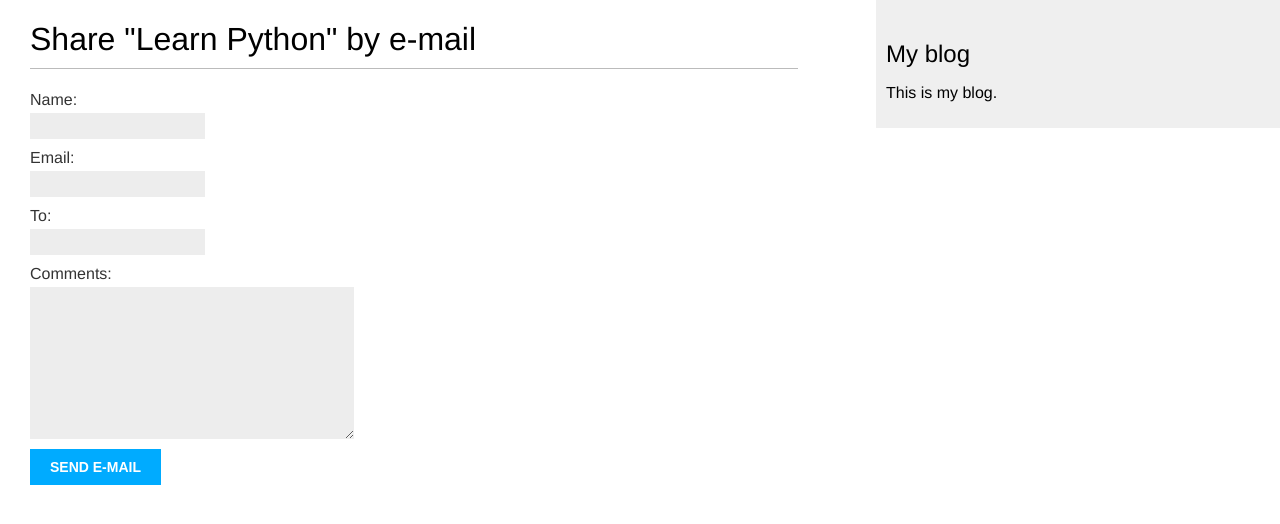
After one commit to wiky-avis/Blog, a Django app: page /blog/5/share/ in a window 1280 px wide. The commit adds this page. Shown: the top 524 px of the page. Run offline with Django 3.2, Linux system fonts and the light colour scheme; data comes from the database, SQL or seed files in the repository; both versions use the stored data as it was after the commit.

Commit message:
the 'Share article by e-mail' function

```diff
--- /dev/null
+++ b/mysite/blog/forms.py
@@ -0,0 +1,7 @@
+from django import forms
+
+class EmailPostForm(forms.Form):
+    name = forms.CharField(max_length=25)
+    email = forms.EmailField()
+    to = forms.EmailField()
+    comments = forms.CharField(required=False, widget=forms.Textarea)
--- a/mysite/blog/templates/blog/post/detail.html
+++ b/mysite/blog/templates/blog/post/detail.html
@@ -4,4 +4,7 @@
   <h1>{{ post.title }}</h1>
   <p class="date">Published {{ post.publish }} by {{ post.author }}</p>
   {{ post.body|linebreaks }}
+  <p>
+    <a href="{% url 'blog:post_share' post.id %}">Share this post</a>
+  </p>
 {% endblock %}
--- /dev/null
+++ b/mysite/blog/templates/blog/post/share.html
@@ -0,0 +1,15 @@
+{% extends "blog/base.html" %}
+{% block title %}Share a post{% endblock %}
+{% block content %}
+  {% if sent %}
+    <h1>E-mail successfully sent</h1>
+    <p>"{{ post.title }}" was successfully sent to {{ form.cleaned_data.to }}.</p>
+  {% else %}
+    <h1>Share "{{ post.title }}" by e-mail</h1>
+    <form action="." method="post">
+      {{ form.as_p }}
+      {% csrf_token %}
+      <input type="submit" value="Send e-mail">
+    </form>
+  {% endif %}
+{% endblock %}
--- a/mysite/blog/urls.py
+++ b/mysite/blog/urls.py
@@ -11,4 +11,6 @@ urlpatterns = [
         '<int:year>/<int:month>/<int:day>/<slug:post>/', views.post_detail,
         name='post_detail'
         ),
+    # для обработчика оправки писем
+    path('<int:post_id>/share/', views.post_share, name='post_share'),
 ]
--- a/mysite/blog/views.py
+++ b/mysite/blog/views.py
@@ -5,6 +5,10 @@ from django.core.paginator import Paginator, EmptyPage, PageNotAnInteger
 # ListView базовый класс обработчика списков позволяет отображать несколько
 # объектов любого типа.
 from django.views.generic import ListView
+# форма для отправки писем
+from .forms import EmailPostForm
+from django.core.mail import send_mail
+
 
 # вместо этой функции написали class PostListView, который намного меньше по
 # объему кода
@@ -53,3 +57,42 @@ class PostListView(ListView):
     # шаблон для формирования страницы. Если бы мы не указали template_name,
     # то базовый класс ListView использовал бы шаблон blog/post_list.html.
     template_name = 'blog/post/list.html'
+
+
+# обработчик для получения данных формы и отправки их на почту, если они
+# корректны.
+def post_share(request, post_id):
+    # Получение статьи с указанным идентификатором и убеждаемся, что статья
+    # опубликована;
+    post = get_object_or_404(Post, id=post_id, status='published')
+    # переменная sent будет установлена в True после отправки сообщения
+    sent = False
+    if request.method == 'POST':
+        # Форма была отправлена на сохранение.
+        # Используем один и тот же обработчик для отображения пустой формы и
+        # обработки  введенных  данных.  Для  разделения  логики  отображения
+        # формы или ее обработки используется запрос request. Заполненная форма
+        # отправляется методом POST. Если метод запроса – GET, необходимо
+        # отобразить пустую форму; если приходит запрос POST, обрабатываем
+        # данные формы и отправляем их на почту.
+        form = EmailPostForm(request.POST)
+        if form.is_valid():
+            # Все поля формы прошли валидацию.
+            cd = form.cleaned_data  #  Если форма валидна, мы получаем
+            # введенные данные с помощью form.cleaned_data. Этот атрибут
+            # является словарем с полями формы и их значениями.
+
+            # ... Отправка электронной почты.
+            # добавляем  в  сообщение  абсолютную  ссылку  на  статью.
+            # Полученная абсолютная ссылка будет содержать  HTTP-схему  и  имя
+            # хоста.
+            post_url = request.build_absolute_uri(post.get_absolute_url())
+            #  сформировали текст  сообщения,  используя данные формы
+            subject = '{} ({}) recommends you reading "{}"'.format(cd['name'], cd['email'], post.title)
+            message = 'Read "{}" at {}\n\n{}\'s comments: {}'.format(post.title, post_url, cd['name'], cd['comments'])
+            # и, наконец, отправили e-mail по адресам, указанным в поле to формы.
+            send_mail(subject, message, 'admin@myblog.com', [cd['to']])
+            sent = True
+    else:
+        form = EmailPostForm()
+    return render(request, 'blog/post/share.html', {'post': post, 'form': form, 'sent': sent})
```
Also changed, not shown: mysite/mysite/settings.py (+8 -0 lines), mysite/db.sqlite3.
